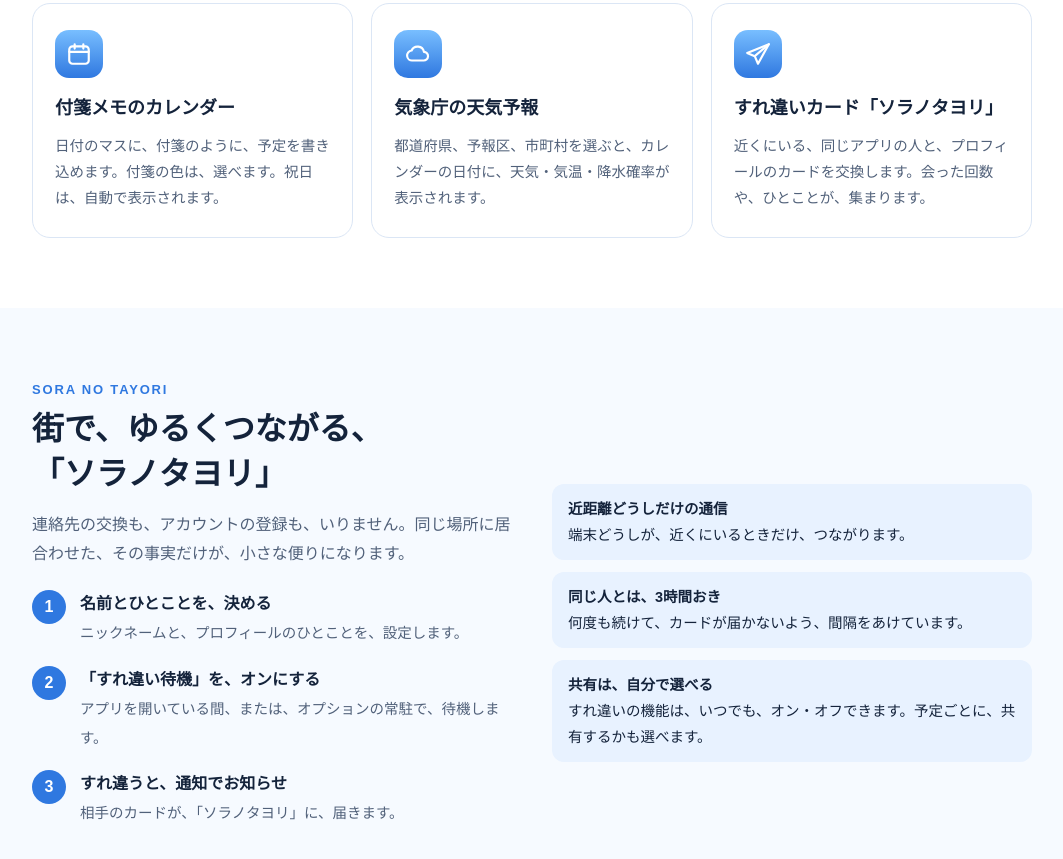
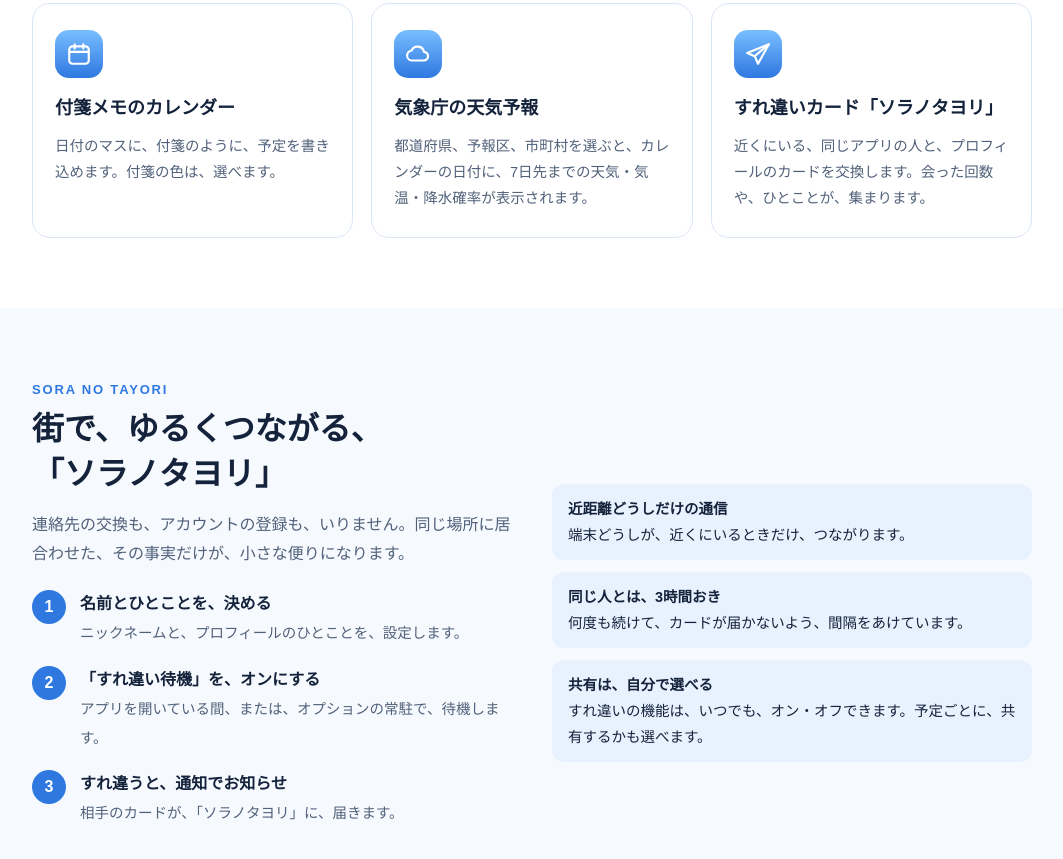
Before and after one commit to freedomhw4-creator/sorayori.github.io, a plain HTML site: page index.html in a window 1280 px wide. Shown: the part 852-1711 px from the top of the page, without its empty margins (108-1171 px from the left). Drawn offline with Linux system fonts and the light colour scheme.

Commit message:
Modify text in index.html for clarity
Updated descriptions for calendar and weather forecast sections.

```diff
--- a/index.html
+++ b/index.html
@@ -184,12 +184,12 @@
       <div class="card">
         <div class="ico"><svg viewBox="0 0 24 24"><rect x="3" y="5" width="18" height="16" rx="3"/><path d="M8 3v4M16 3v4M3 10h18"/></svg></div>
         <h3>付箋メモのカレンダー</h3>
-        <p>日付のマスに、付箋のように、予定を書き込めます。付箋の色は、選べます。祝日は、自動で表示されます。</p>
+        <p>日付のマスに、付箋のように、予定を書き込めます。付箋の色は、選べます。</p>
       </div>
       <div class="card">
         <div class="ico"><svg viewBox="0 0 24 24"><path d="M7 18h10a4 4 0 0 0 .5-8 6 6 0 0 0-11.4-1.2A4.6 4.6 0 0 0 7 18z"/></svg></div>
         <h3>気象庁の天気予報</h3>
-        <p>都道府県、予報区、市町村を選ぶと、カレンダーの日付に、天気・気温・降水確率が表示されます。</p>
+        <p>都道府県、予報区、市町村を選ぶと、カレンダーの日付に、7日先までの天気・気温・降水確率が表示されます。</p>
       </div>
       <div class="card">
         <div class="ico"><svg viewBox="0 0 24 24"><path d="M22 3 2 11l7 3 3 7z"/><path d="M9 14 22 3"/></svg></div>
```
